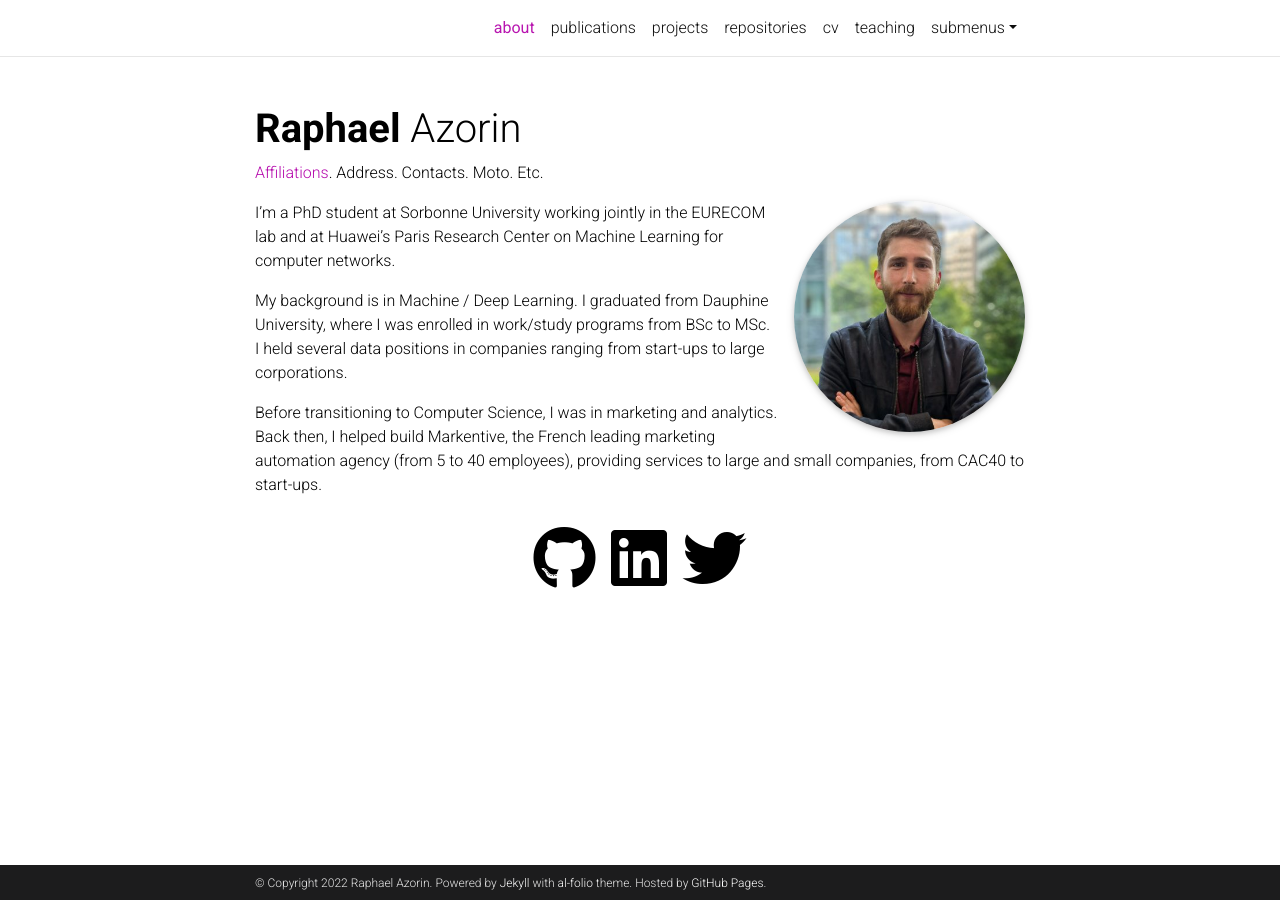
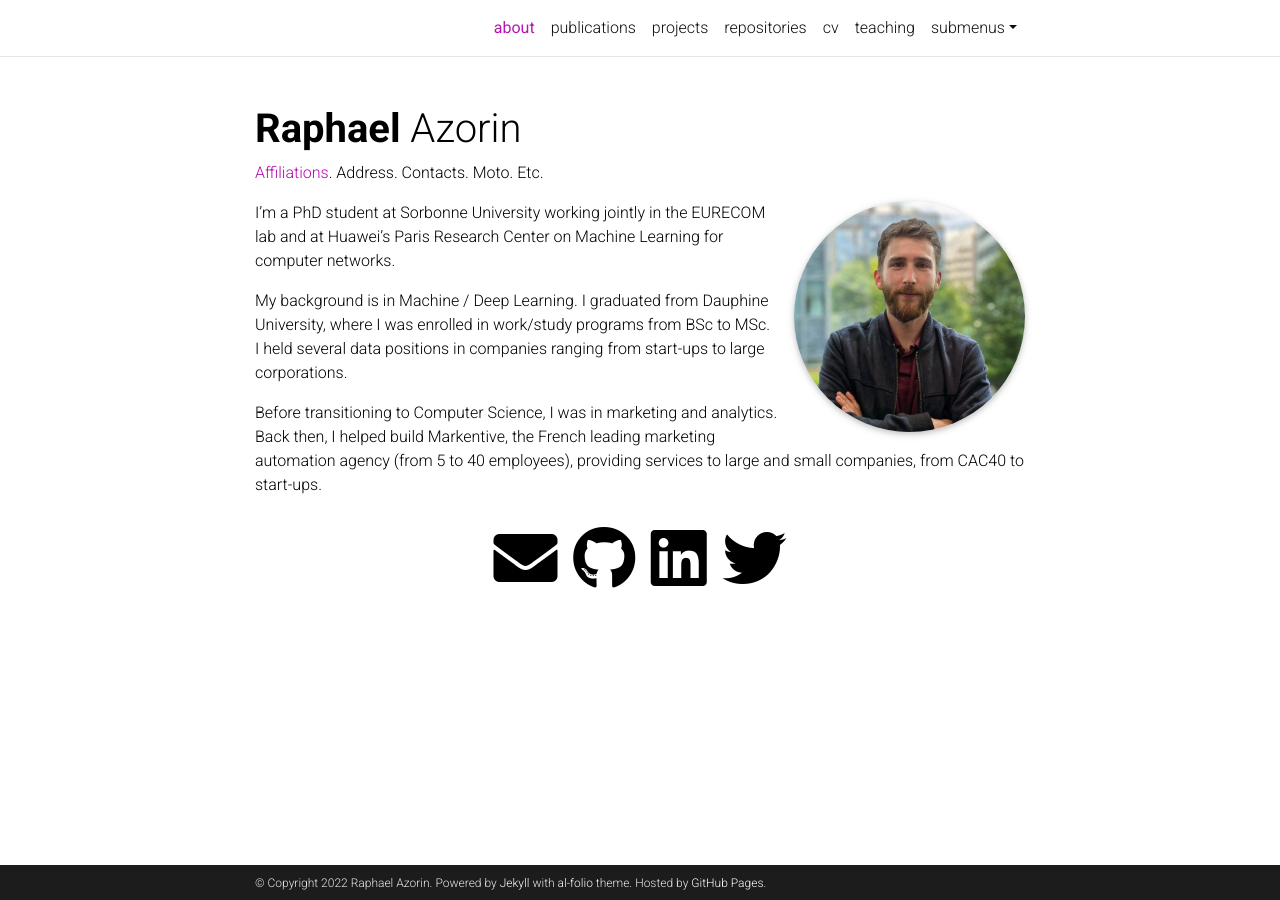
Before and after one commit to Raphaaal/raphaaal.github.io, a Jekyll site: the page built from _pages/about.md, in a window 1280 px wide. Built offline with Jekyll 4.4.1, drawn with Linux system fonts in a browser that asks for light colours; full-size pictures stand in for the smaller copies a plugin makes; comment, search, counter and statistics services are not loaded; a style sheet for code colours, icons or effects is not loaded.

```diff
--- a/_config.yml
+++ b/_config.yml
@@ -6,7 +6,7 @@ title: blank # the website title (if blank, full name will be used instead)
 first_name: Raphael
 middle_name:
 last_name: Azorin
-email:
+email: >
 description: > # the ">" symbol means to ignore newlines until "footer_text:"
   A simple, whitespace theme for academics. Based on [*folio](https://github.com/bogoli/-folio) design.
 footer_text: >
```
